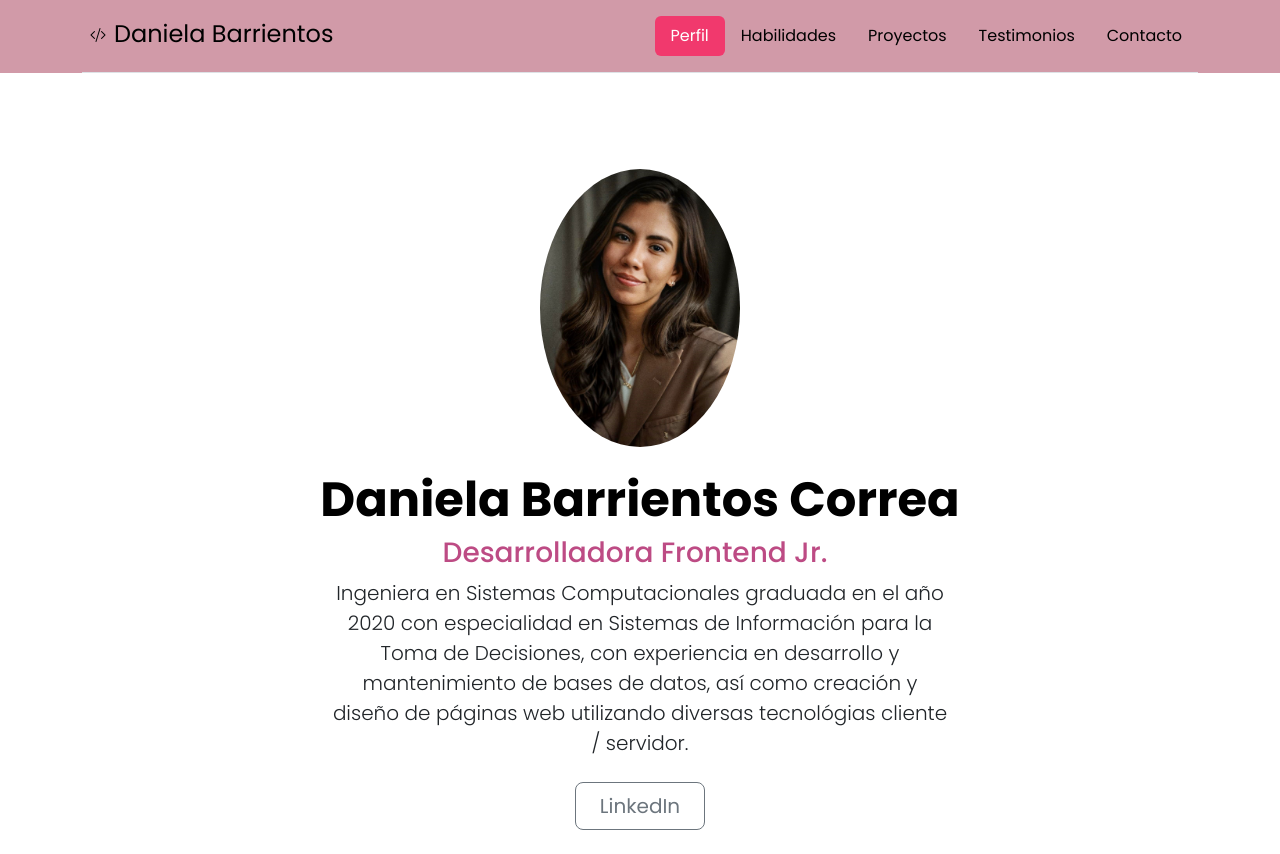
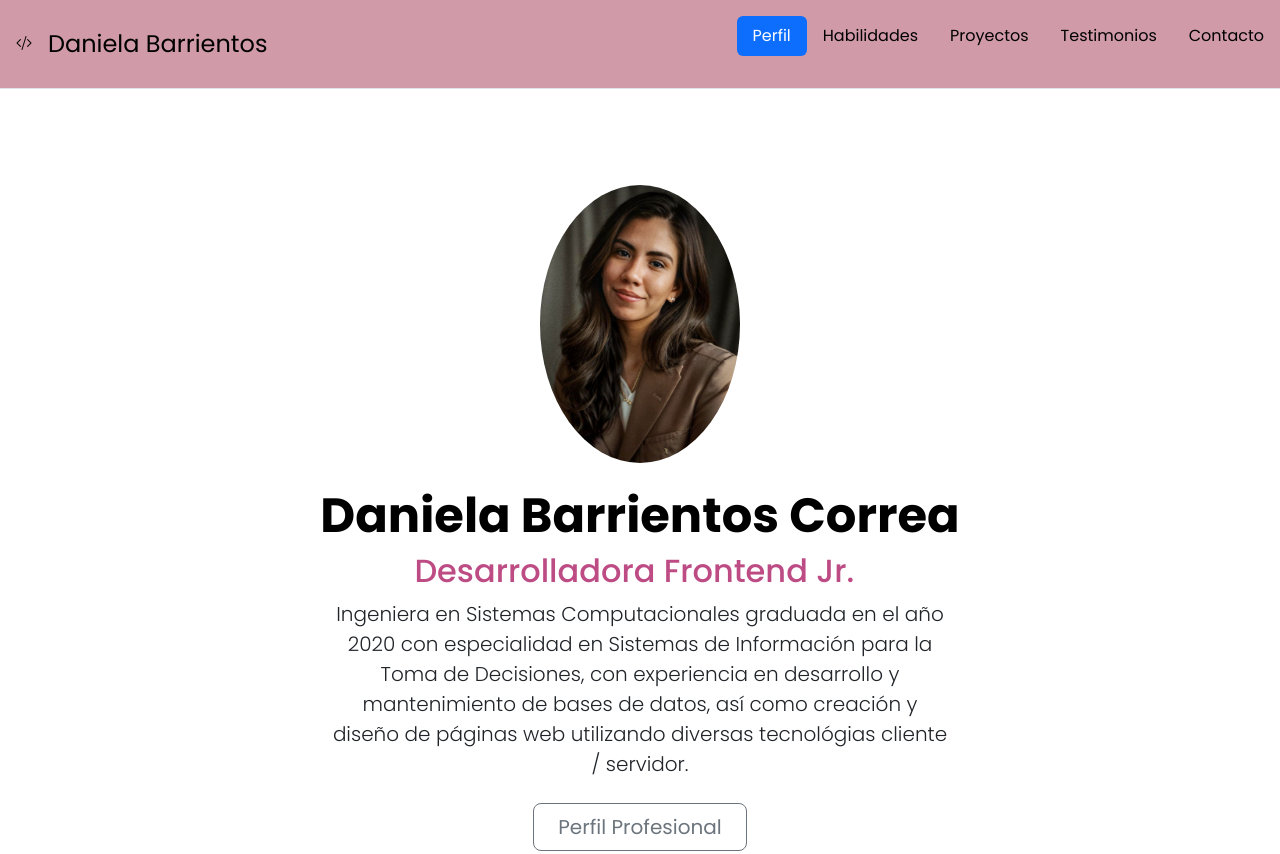
Before and after one commit to bacdaniela/bacdaniela.github.io, a plain HTML site: page index.html in a window 1280 px wide. Shown: the top 854 px of the page. Drawn offline with nearby package versions, Linux system fonts and the light colour scheme; a web font is replaced by a local one.

Commit message:
Add files via upload
Actualización de index

```diff
--- a/index.html
+++ b/index.html
@@ -10,7 +10,7 @@
       integrity="sha384-QWTKZyjpPEjISv5WaRU9OFeRpok6YctnYmDr5pNlyT2bRjXh0JMhjY6hW+ALEwIH"
       crossorigin="anonymous">
 
-    <!--Icono de boostrap-->
+    <!--Icons de Boostrap-->
     <link rel="stylesheet"
       href="https://cdn.jsdelivr.net/npm/bootstrap-icons@1.11.3/font/bootstrap-icons.min.css">
 
@@ -24,59 +24,45 @@
     <link rel="preconnect" href="https://fonts.gstatic.com" crossorigin>
     <link rel="preconnect" href="https://fonts.googleapis.com">
     <link rel="preconnect" href="https://fonts.gstatic.com" crossorigin>
-<link href="https://fonts.googleapis.com/css2?family=Parkinsans:wght@300..800&family=Poppins:ital,wght@0,100;0,200;0,300;0,400;0,500;0,600;0,700;0,800;0,900;1,100;1,200;1,300;1,400;1,500;1,600;1,700;1,800;1,900&family=Roboto:ital,wght@0,100;0,300;0,400;0,500;0,700;0,900;1,100;1,300;1,400;1,500;1,700;1,900&display=swap" rel="stylesheet">
+    <link
+      href="https://fonts.googleapis.com/css2?family=Parkinsans:wght@300..800&family=Poppins:ital,wght@0,100;0,200;0,300;0,400;0,500;0,600;0,700;0,800;0,900;1,100;1,200;1,300;1,400;1,500;1,600;1,700;1,800;1,900&family=Roboto:ital,wght@0,100;0,300;0,400;0,500;0,700;0,900;1,100;1,300;1,400;1,500;1,700;1,900&display=swap"
+      rel="stylesheet">
 
     <title>Daniela Barrientos</title>
   </head>
   <body>
 
-    <header>
-      <div class="container">
-        <header
-          class="d-flex flex-wrap justify-content-center py-3 mb-4 border-bottom">
-          <a href="/"
-            class="d-flex alhabign-items-center mb-3 mb-md-0 me-md-auto link-body-emphasis text-decoration-none">
-            <!--Icono-->
-            <i class="bi bi-code-slash p-2"></i>
+    <header class="d-flex flex-wrap justify-content-center py-3 mb-4 border-bottom">
+      <a href="/" class="d-flex align-items-center mb-3 mb-md-0 me-md-auto link-body-emphasis text-decoration-none">
+        <i class="bi bi-code-slash p-3"></i>
         <span class="fs-4">Daniela Barrientos</span>
       </a>
-
       <ul class="nav nav-pills">
-            <li class="nav-item"><a id="boton-perfil" href="#" class="nav-link active"
-                aria-current="page">Perfil</a></li>
-            <li class="nav-item"><a href="#habilidades"
-                class="nav-link">Habilidades</a></li>
-            <li class="nav-item"><a href="#proyectos"
-                class="nav-link">Proyectos</a></li>
-            <li class="nav-item"><a href="#testimonios"
-                class="nav-link">Testimonios</a></li>
-            <li class="nav-item"><a href="#contacto"
-                class="nav-link">Contacto</a></li>
+        <li class="nav-item"><a href="#" class="nav-link active" aria-current="page">Perfil</a></li>
+        <li class="nav-item"><a href="#" class="nav-link">Habilidades</a></li>
+        <li class="nav-item"><a href="#" class="nav-link">Proyectos</a></li>
+        <li class="nav-item"><a href="#" class="nav-link">Testimonios</a></li>
+        <li class="nav-item"><a href="#" class="nav-link">Contacto</a></li>
       </ul>
     </header>
-      </div>
-    </header>
+
+    <main>
 
       <div class="hero">
         <div class="px-4 py-5 my-5 text-center">
-        <img class="d-block mx-auto mb-4 rounded-circle"
-          src="assets/profile-picture.jpeg" alt width="200">
-        <h2 class="display-5 fw-bold text-body-emphasis">Daniela Barrientos
-          Correa</h2>
+          <img class="d-block mx-auto mb-4 rounded-circle" src="assets/profile-picture.jpeg" alt="" width="200">
+          <h1 class="display-5 fw-bold text-body-emphasis">Daniela Barrientos Correa</h1>
+          <h2 id="app"></h2>
           <div class="col-lg-6 mx-auto">
-          <h3 id="app"></h2>
-          <p class="lead mb-4">Ingeniera en Sistemas Computacionales graduada en
-            el año 2020 con especialidad en Sistemas de Información para la Toma
-            de Decisiones, con experiencia en desarrollo y mantenimiento de
-            bases de datos, así como creación y diseño de páginas web utilizando
-            diversas tecnológias cliente / servidor.</p>
+            <p class="lead mb-4">Ingeniera en Sistemas Computacionales graduada en el año 2020 con especialidad en Sistemas de Información para la Toma de Decisiones, con experiencia en desarrollo y mantenimiento de bases de datos, así como creación y diseño de páginas web utilizando diversas tecnológias cliente / servidor.</p>
             <div class="d-grid gap-2 d-sm-flex justify-content-sm-center">
-            <button type="button"
-              class="btn btn-outline-secondary btn-lg px-4 boton-linkedin">LinkedIn</button>
+              <button type="button" class="btn btn-outline-secondary btn-lg px-4">Perfil Profesional</button>
             </div>
           </div>
         </div>
       </div>
+
+    </main>
 
     <!--Habilidades-->
     <div class="caja-habilidades">
@@ -90,8 +76,10 @@
               <i class="bi bi-front px-2 pb-1"></i>
             </div>
             <h3 class="fs-2 text-body-emphasis">Desarrollo Frontend</h3>
-          <p>Paragraph of text beneath the heading to explain the heading. We'll
-            add onto it with another sentence and probably just keep going until
+            <p>Paragraph of text beneath the heading to explain the heading.
+              We'll
+              add onto it with another sentence and probably just keep going
+              until
               we run out of words.</p>
           </div>
           <div class="feature col">
@@ -100,8 +88,10 @@
               <i class="bi bi-laptop px-2 pb-1"></i>
             </div>
             <h3 class="fs-2 text-body-emphasis">Diseño Responsivo</h3>
-          <p>Paragraph of text beneath the heading to explain the heading. We'll
-            add onto it with another sentence and probably just keep going until
+            <p>Paragraph of text beneath the heading to explain the heading.
+              We'll
+              add onto it with another sentence and probably just keep going
+              until
               we run out of words.</p>
           </div>
           <div class="feature col">
@@ -110,8 +100,10 @@
               <i class="bi bi-code px-2 pb-1"></i>
             </div>
             <h3 class="fs-2 text-body-emphasis">Consumo de APIs REST</h3>
-          <p>Paragraph of text beneath the heading to explain the heading. We'll
-            add onto it with another sentence and probably just keep going until
+            <p>Paragraph of text beneath the heading to explain the heading.
+              We'll
+              add onto it with another sentence and probably just keep going
+              until
               we run out of words.</p>
           </div>
         </div>
@@ -310,9 +302,8 @@
       integrity="sha384-YvpcrYf0tY3lHB60NNkmXc5s9fDVZLESaAA55NDzOxhy9GkcIdslK1eN7N6jIeHz"
       crossorigin="anonymous"></script>
 
-    <!--Cdn Typewriter-->
-    <script
-      src="https://unpkg.com/typewriter-effect@latest/dist/core.js"></script>
+    <!--CDN Typewriter-->
+    <script src="https://unpkg.com/typewriter-effect@latest/dist/core.js"></script>
 
     <!--main JS-->
     <script src="main.js"></script>
```
Lines whose indentation alone changed are shown as unchanged.
